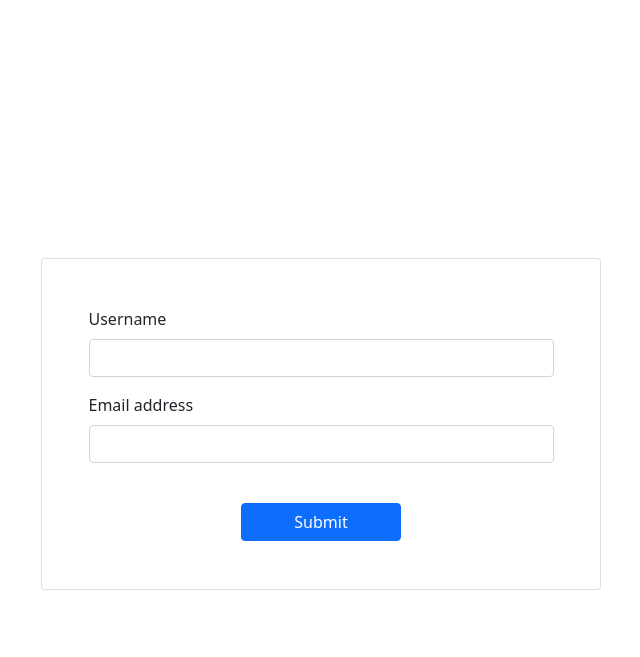
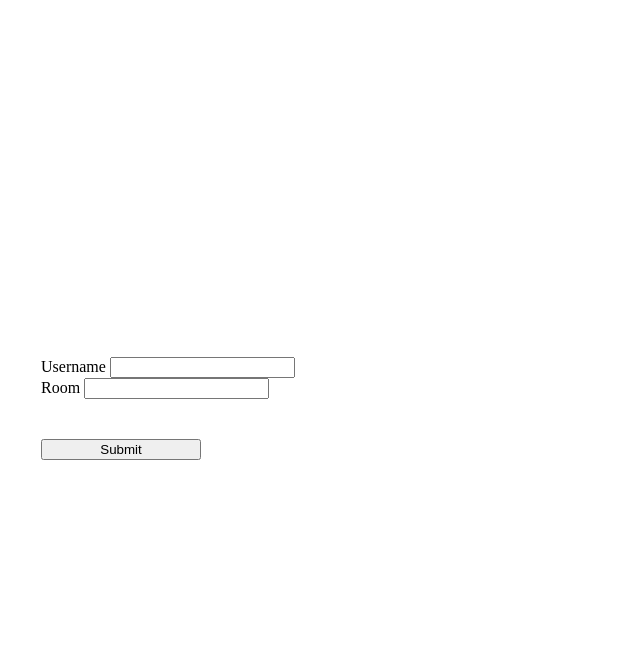
Before and after one commit to hariprasad1003/memeio, a Flask app: page / in a window 1280 px wide. Shown: the top 657 px of the page, without its empty margins (319-959 px from the left). Before the commit the page ends 590 px from the top, so only its background shows below. Run offline with Flask 2, Linux system fonts and the light colour scheme; some libraries are stand-ins or nearby versions.

Commit message:
room func added

```diff
--- a/app.py
+++ b/app.py
@@ -8,49 +8,90 @@ https://stackoverflow.com/questions/13772884/css-problems-with-flask-web-app
 
 '''
 
-from flask import Flask , render_template, request, redirect, url_for, session
+from flask import Flask , render_template, request, redirect, url_for, session, jsonify
 from flask_socketio import SocketIO, send, emit, join_room, leave_room
 from flask_session import Session
 
 app = Flask(__name__)
 
-socketio = SocketIO(app)
+app.config['SECRET_KEY'] = 'secret'
+app.config['SESSION_TYPE'] = 'filesystem'
+
+Session(app)
+
+socketio = SocketIO(app, manage_session=False)
+
+participants=[]
 
 @app.route("/", methods = ['GET', 'POST'])
 def index():
     return render_template("home.html")
 
+@app.route("/room", methods = ['GET', 'POST'])
+def room():
+
+    if(request.method=='POST'):
+
+        username = request.form['username']
+        room = request.form['room']
+
+        session['username'] = username
+        session['room'] = room
+
+        participants.append(session)
+
+        return render_template('room.html', session = session)
+
+    else:
+
+        if(session.get('username') is not None):
+
+            return render_template('room.html', session = session)
+
+        else:
+
+            return redirect(url_for('index'))
+
+
+@app.route("/get/participants", methods = ['GET'])
+def get_participantss():
+    print(participants)
+
+# @app.route("/room/<room>", methods = ['GET', 'POST'])
+# def room(room):
+#     print(room)
+#     return render_template("room.html")
+
 @socketio.on('connect')
 def connected():
     print('connect')
 
-@socketio.on('join')
-def on_join(data):
+@socketio.on('join', namespace='/room')
+def join(data):
 
-    username = data['username']
-    room = data['room']
+    # print('join')
 
-    session['username'] = username
-    session['room'] = room
+    room = session.get('room')
 
     join_room(room)
 
-    print(username, room)
-
     emit('status', { 'message':  session.get('username') + ' has entered the room.' }, room=room )
 
-# @socketio.on('message')
-# def message(json):
+@socketio.on('message', namespace='/room')
+def message(data):
 
-#     room = session.get('room')
+    # print(data)
 
-#     emit('message_response', { 'message': session.get('username') + ' : ' + message['msg']}, room=room)
+    room = session.get('room')
 
-@socketio.on('leave')
-def on_leave(data):
+    emit('message_response', { 'message': session.get('username') + ' : ' + data['message']}, room=room)
 
-    username = data['username']
-    room = data['room']
+@socketio.on('leave', namespace='/room')
+def leave(data):
+
+    # print('leave')
+
+    room = session.get('room')
 
     leave_room(room)
 
--- a/requirements.txt
+++ b/requirements.txt
@@ -1,5 +1,6 @@
 Flask
 Flask-Cors
 Flask-SocketIO
+Flask-Session
 eventlet
 gunicorn
--- a/templates/base.html
+++ b/templates/base.html
@@ -6,7 +6,7 @@
     <meta name="viewport" content="width=device-width, initial-scale=1.0">
     <meta http-equiv="Content-Security-Policy" content="upgrade-insecure-requests">
     <title></title>
-    <link href="https://cdn.jsdelivr.net/npm/bootstrap@5.0.0-beta3/dist/css/bootstrap.min.css" rel="stylesheet" integrity="sha384-eOJMYsd53ii+scO/bJGFsiCZc+5NDVN2yr8+0RDqr0Ql0h+rP48ckxlpbzKgwra6" crossorigin="anonymous">
+    <!-- <link href="https://cdn.jsdelivr.net/npm/bootstrap@5.0.0-beta3/dist/css/bootstrap.min.css" rel="stylesheet" integrity="sha384-eOJMYsd53ii+scO/bJGFsiCZc+5NDVN2yr8+0RDqr0Ql0h+rP48ckxlpbzKgwra6" crossorigin="anonymous"> -->
 
     <script src="https://ajax.googleapis.com/ajax/libs/jquery/2.2.4/jquery.min.js"></script>
 
@@ -21,8 +21,8 @@
 
     {% endblock %}
 
-    <script src="https://cdn.jsdelivr.net/npm/@popperjs/core@2.9.1/dist/umd/popper.min.js" integrity="sha384-SR1sx49pcuLnqZUnnPwx6FCym0wLsk5JZuNx2bPPENzswTNFaQU1RDvt3wT4gWFG" crossorigin="anonymous"></script>
-    <script src="https://cdn.jsdelivr.net/npm/bootstrap@5.0.0-beta3/dist/js/bootstrap.min.js" integrity="sha384-j0CNLUeiqtyaRmlzUHCPZ+Gy5fQu0dQ6eZ/xAww941Ai1SxSY+0EQqNXNE6DZiVc" crossorigin="anonymous"></script>
+    <!-- <script src="https://cdn.jsdelivr.net/npm/@popperjs/core@2.9.1/dist/umd/popper.min.js" integrity="sha384-SR1sx49pcuLnqZUnnPwx6FCym0wLsk5JZuNx2bPPENzswTNFaQU1RDvt3wT4gWFG" crossorigin="anonymous"></script>
+    <script src="https://cdn.jsdelivr.net/npm/bootstrap@5.0.0-beta3/dist/js/bootstrap.min.js" integrity="sha384-j0CNLUeiqtyaRmlzUHCPZ+Gy5fQu0dQ6eZ/xAww941Ai1SxSY+0EQqNXNE6DZiVc" crossorigin="anonymous"></script> -->
 
 </body>
 
--- a/templates/home.html
+++ b/templates/home.html
@@ -7,101 +7,41 @@
     <link rel="stylesheet" href="/static/css/home.css">
 
     <div class="global_cont_home">
+
         <div class="container mt-5">
 
             <div class="card mx-auto d-block card_home">
 
                 <div class="col-10 mt-5 mb-5 mx-auto d-block">
 
+                    <form action="{{url_for('room')}}" method="POST">
+
                         <div class="mb-3">
+
                             <label for="username" class="form-label">Username</label>
-                        <input type="text" class="form-control" id="username">
+                            <input type="text" class="form-control" name="username" id="username">
+
                         </div>
 
                         <div class="mb-3">
-                        <label for="room" class="form-label">Email address</label>
-                        <input type="text" class="form-control" id="room">
+
+                            <label for="room" class="form-label">Room</label>
+                            <input type="text" class="form-control" name="room" id="room">
+
                         </div>
 
                         <button class="btn btn-primary mx-auto d-block button_home" id="login_room_submit" type="submit">Submit</button>
+
+
+                    </form>
+
 
                 </div>
 
             </div>
 
         </div>
+
     </div>
 
-<script>
-    var socket = io.connect('http://' + document.domain + ':' + location.port);
-
-    $(document).ready(function() {
-
-        socket.on('connect',
-            function() {
-                console.log('Participant Connected')
-            });
-
-        socket.on('status',
-            function(data) {
-                console.log(data)
-
-                // add_input()
-            });
-
-        /*
-        socket.on('message_response',
-            function(data) {
-                console.log(data)
-        });
-        */
-
-    })
-
-
-    /*
-    function add_input() {
-        if (data) {
-
-            codeblock = `<form method="POST">
-                        <input class="form-control mb-3 mt-2" type="text" id="message" />
-                        <button id="messageSubmit" class="btn btn-primary">Submit</button>
-                    </form>`
-
-            $('.container').hide();
-
-            document.getElementById('#message_input').innerHTML = codeblock;
-        }
-    }
-    */
-
-    $('#login_room_submit').click(function(event) {
-
-        username = document.getElementById("username").value;
-        room = document.getElementById("room").value;
-
-        console.log(username, room);
-        event.preventDefault();
-        socket.emit('join', {
-            username: username,
-            room: room
-        })
-
-    })
-
-    /*
-    $('#messageSubmit').click(function(event) {
-
-        message = document.getElementById("message").value;
-
-        event.preventDefault();
-        socket.emit('message', {
-            message: message
-        })
-
-    })
-    */
-
-</script>
-
 {% endblock %}
```
Also changed, not shown: templates/room.html (added, +97 -0 lines), 1 other file. Lines whose indentation alone changed are shown as unchanged.
